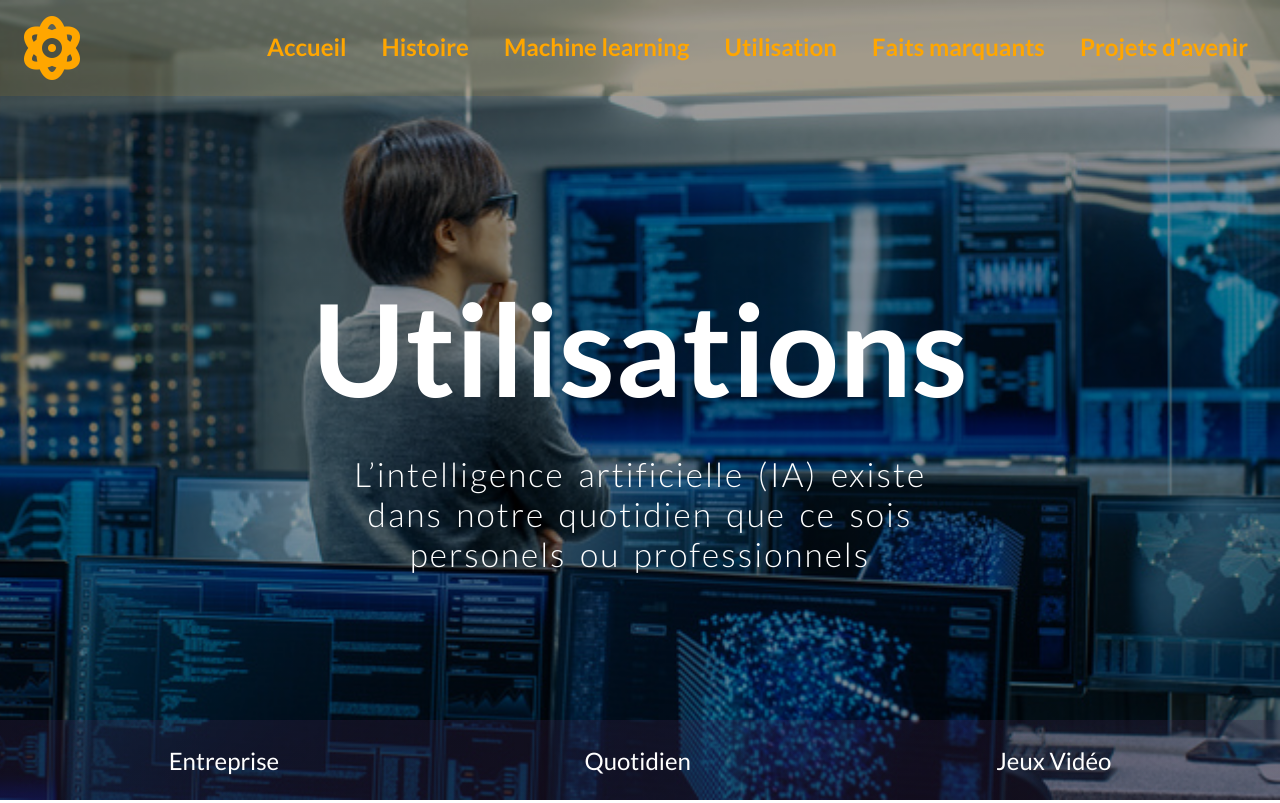
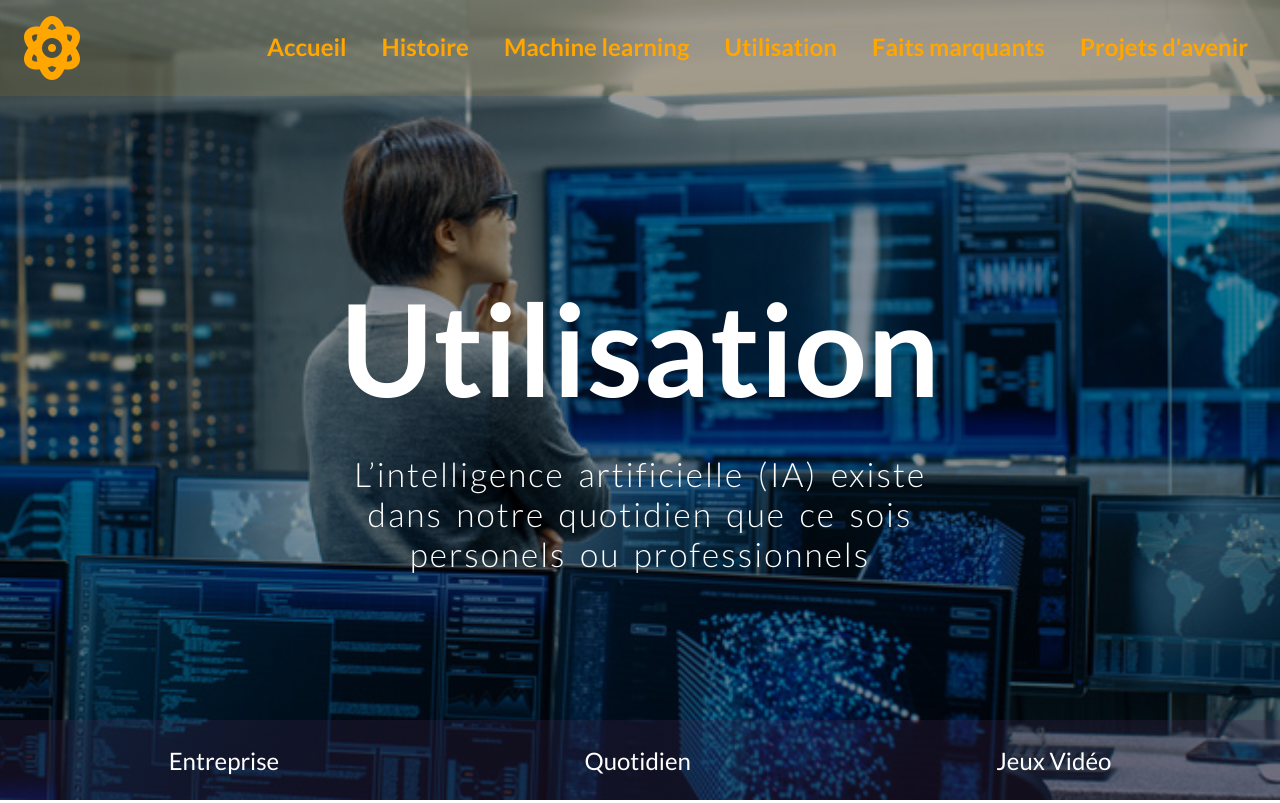
Before and after one commit to ThibaultBardinetLanglois/IntelligenceArtificielleProject, a plain HTML site: page Utilisation.html in a window 1280 px wide. Shown: the top 803 px of the page. Drawn offline with Linux system fonts and the light colour scheme.

Commit message:
J'ai enlever le S
Le S est enlever

```diff
--- a/Utilisation.html
+++ b/Utilisation.html
@@ -36,7 +36,7 @@
             </nav>
         </div>
         <div class="header__title">
-            <h1>Utilisations</h1>
+            <h1>Utilisation</h1>
             <p class="header__description">L’intelligence artificielle (IA) existe dans notre quotidien que ce sois personels ou professionnels </p>
         </div>
 
```
